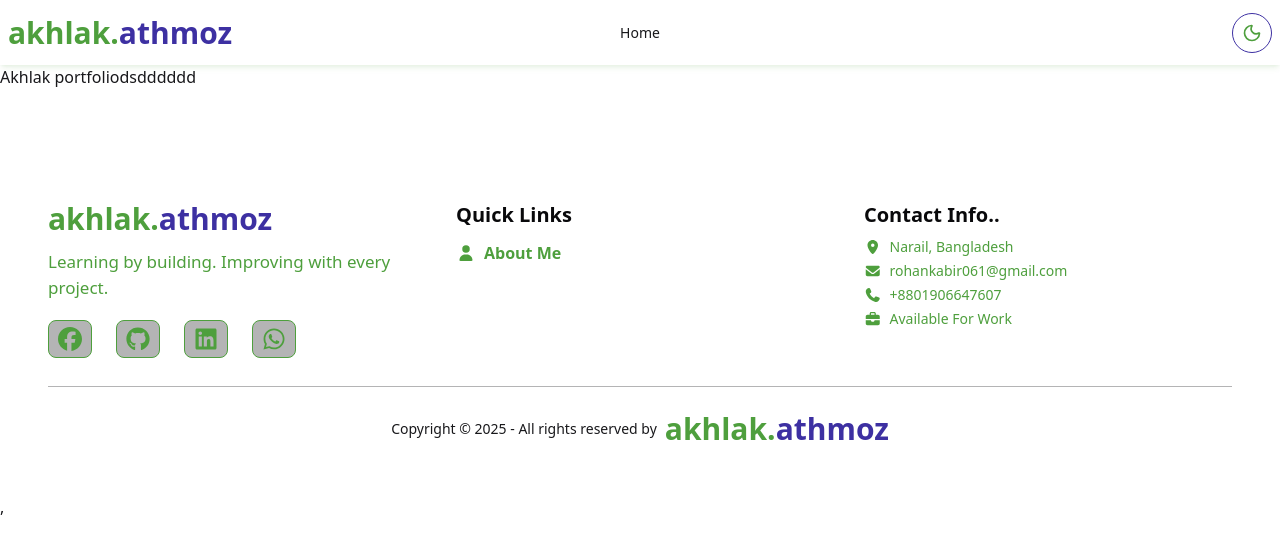
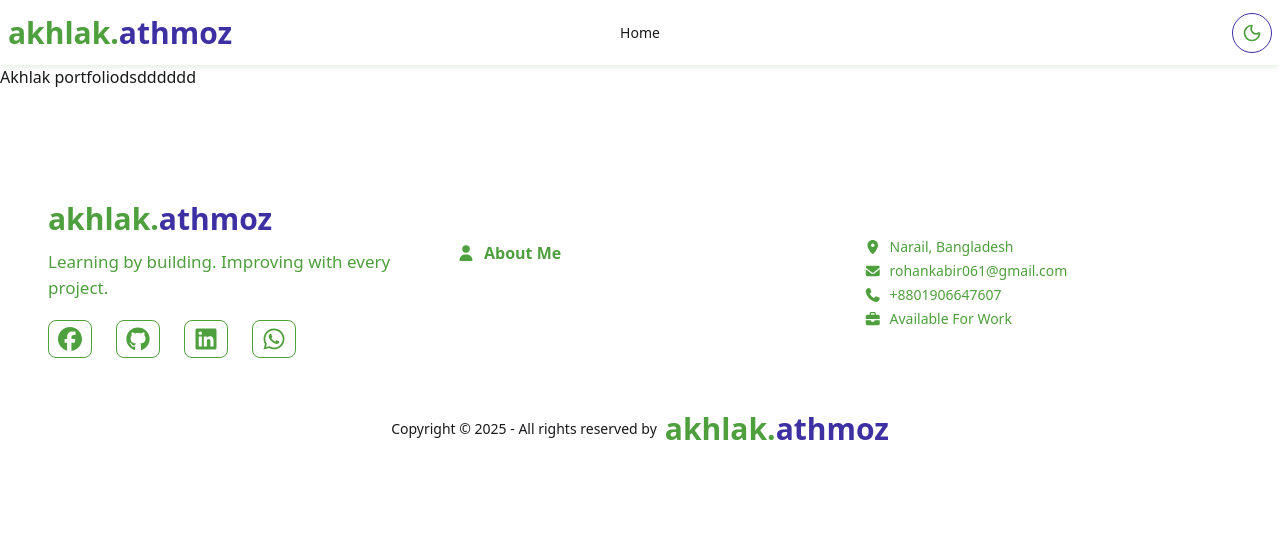
Before and after one commit to RohanR05/Akhlak_Portfolio, a React (Vite) app: page / in a window 1280 px wide. Shown: the top 554 px of the page. Built offline with nearby package versions, Linux system fonts and the light colour scheme.

Commit message:
css color

```diff
--- a/src/App.css
+++ b/src/App.css
@@ -2,8 +2,16 @@
 @plugin "daisyui";
 @plugin "daisyui/theme" {
   name: "light";
-  default: true;
   --color-primary:#4E9F3D;
   --color-secondary: #3D30A2;
-  --color-accent:red;
+  --color-accent:#000000;
+  --color-neutral:#ffffff
 }
+@plugin "daisyui/theme" {
+  name: "dark";
+  default: true;
+  --color-primary:#4EAF3D;
+  --color-secondary: #7f7fbf;
+  --color-accent:#ffffff;
+  --color-neutral:#000000
+}
--- a/src/Root/Root.jsx
+++ b/src/Root/Root.jsx
@@ -5,7 +5,7 @@ import Footer from "../Components/Footer/Footer";
 
 const Root = () => {
   return (
-    <div className="max-w-screen-2xl mx-auto">
+    <div className="max-w-screen-2xl mx-auto bg-neutral min-h-screen">
       {" "}
       <Navbar></Navbar>
       <div className="max-w-screen-xl mx-auto">
```
